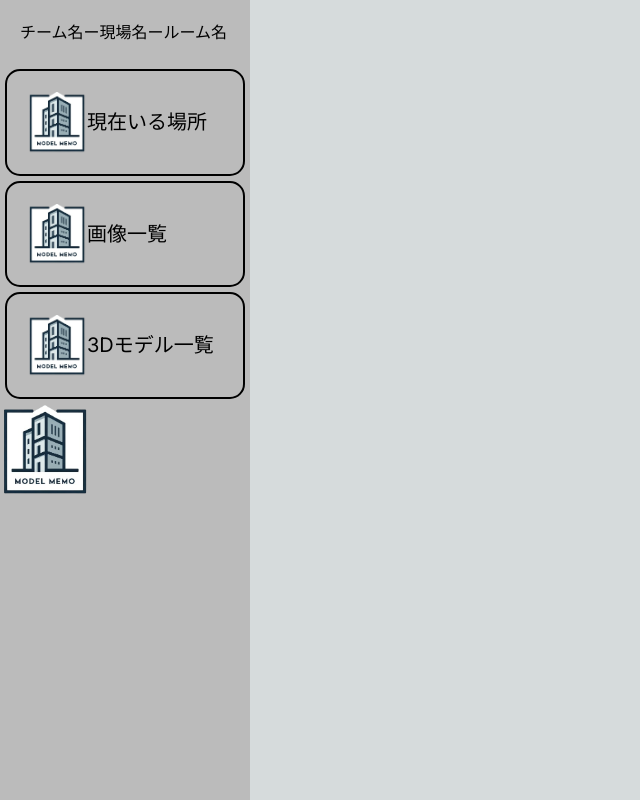
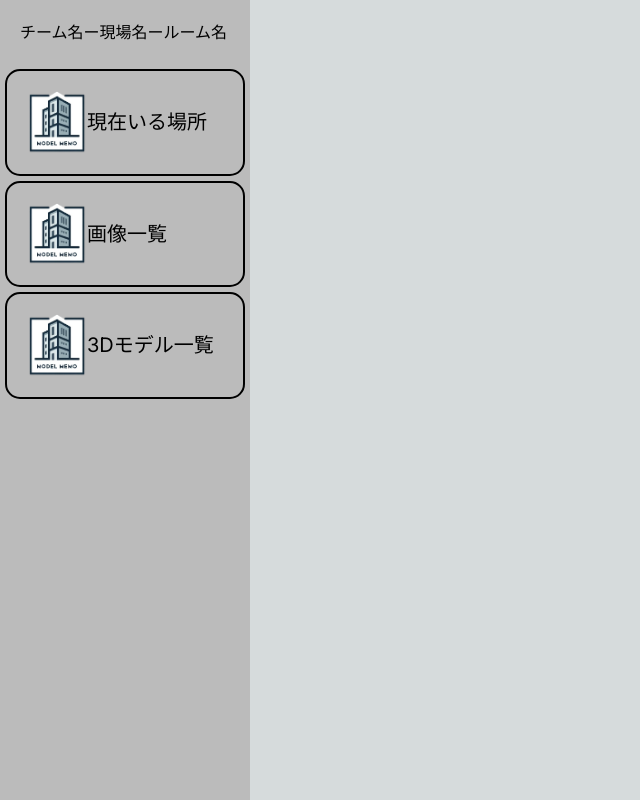
Before and after one commit to katayude/modelmemo, a Next.js app: page /product_home in a window 1280 px wide. Shown: the whole page, without its empty margins (0-640 px from the left). Built offline with nearby package versions, Linux system fonts and the light colour scheme.

Commit message:
ナビゲーション途中まで完成

```diff
--- a/src/app/(pages)/test/page.tsx
+++ /dev/null
@@ -1,12 +0,0 @@
-import React from 'react';
-import Sidemenue from '@/app/components/Sidemenue';
-
-const Page: React.FC = () => {
-    return (
-        <div>
-            <Sidemenue />
-        </div>
-    );
-};
-
-export default Page;
--- a/src/app/components/Sidemenue.module.css
+++ b/src/app/components/Sidemenue.module.css
@@ -1,7 +1,3 @@
-.a {
-    padding: 0px;
-}
-
 .nav {
     display: block;
     position: fixed;
@@ -33,7 +29,7 @@
 }
 
 .outer {
-    position: fixed;
+    position: absolute;
     bottom: 0;
     right: 0;
 }
--- a/src/app/components/Sidemenue.tsx
+++ b/src/app/components/Sidemenue.tsx
@@ -29,9 +29,6 @@ const Sidemenue: React.FC = () => {
                         </a>
                     </ul>
                 </div>
-                <div className="outer">
-                    <img src="/images/logo.png" alt="#" width={90} height={90} />
-                </div>
             </nav>
         </div>
     );
```
